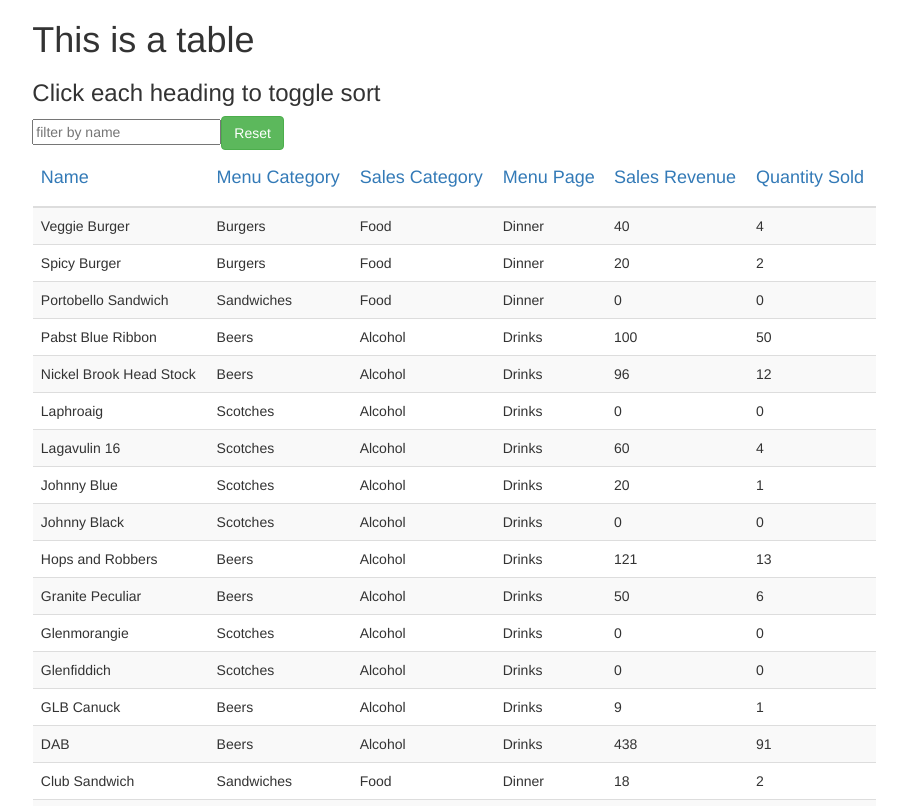
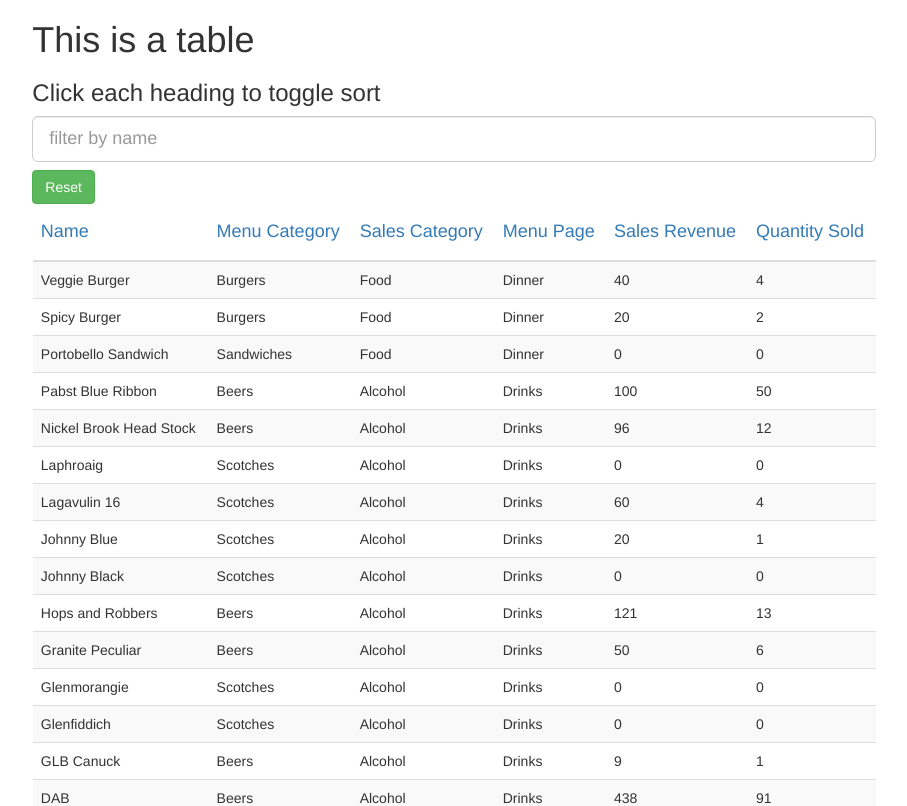
Before and after one commit to jenniferphilp/react-table-bootstrap, a React (Create React App) app in the folder app/: page / in a window 1280 px wide. Shown: the top 806 px of the page, without its empty margins (186-1093 px from the left). Built offline with nearby package versions, Linux system fonts and the light colour scheme.

Commit message:
form styling

```diff
--- a/app/src/App.css
+++ b/app/src/App.css
@@ -7,3 +7,7 @@
   border: 1px solid #ddd;
   background-color: #ddd;
 }
+
+.resetButton{
+  margin-top: 1%;
+}
--- a/app/src/App.js
+++ b/app/src/App.js
@@ -1,6 +1,6 @@
 import React, { Component } from 'react';
 import './App.css';
-import { Row, Col, Table, Button, Form } from 'react-bootstrap';
+import { Row, Col, Table, Button, FormControl } from 'react-bootstrap';
 import _ from 'lodash';
 import { data } from './data.js';
 
@@ -127,15 +127,18 @@ const Sum = ({ data, type }) => {
 
 const FilterForm = (props) => {
     return(
-    <Form onSubmit={ (e) => props.handleReset(e) }>
-        <input type="text"
+    <form onSubmit={ (e) => props.handleReset(e) }>
+
+        <FormControl
+            bsSize="lg"
+            type="text"
             name="filter"
             placeholder="filter by name"
             value={props.value}
             onChange={props.handleFilter}
             />
-        <Button type="submit" bsStyle="success">Reset</Button>
-    </Form>
+        <Button type="submit" bsStyle="success" className="resetButton">Reset</Button>
+    </form>
 )}
 
 const Header = (props) => {
```
